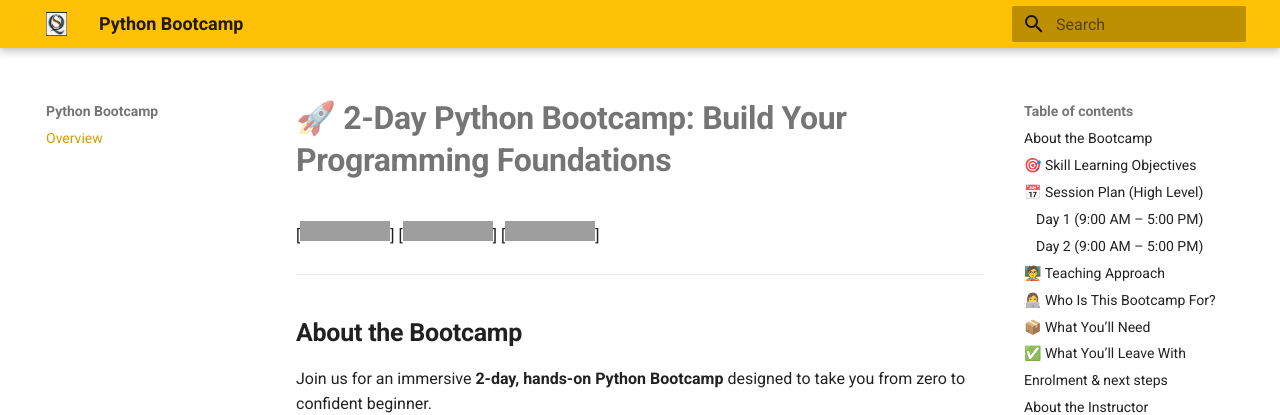
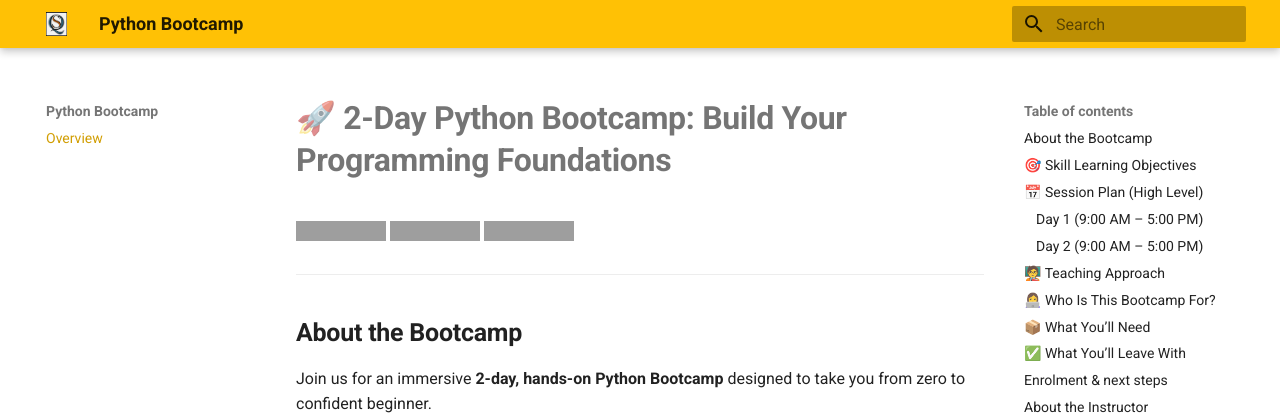
Before and after one commit to qurioskill/Python-Bootcamp, an MkDocs documentation site: the page built from docs/index.md, in a window 1280 px wide and 900 px high. Shown: the top 415 px of the window. Built offline with MkDocs 1.6.1 and Material for MkDocs 9.7.7, drawn with Linux system fonts in a browser that asks for light colours; grey boxes are pictures that could not be loaded.

Commit message:
Small improvements

```diff
--- a/docs/index.md
+++ b/docs/index.md
@@ -1,8 +1,8 @@
 # **🚀 2-Day Python Bootcamp: Build Your Programming Foundations**
 
-[![Duration](https://img.shields.io/badge/duration-2_days-blue)]
-[![Level](https://img.shields.io/badge/experience-beginner-blue)]
-[![Format](https://img.shields.io/badge/format-live_online-blue)]
+![Duration](https://img.shields.io/badge/duration-2_days-blue)
+![Level](https://img.shields.io/badge/experience-beginner-blue)
+![Format](https://img.shields.io/badge/format-live_online-blue)
 
 ---
 
```
